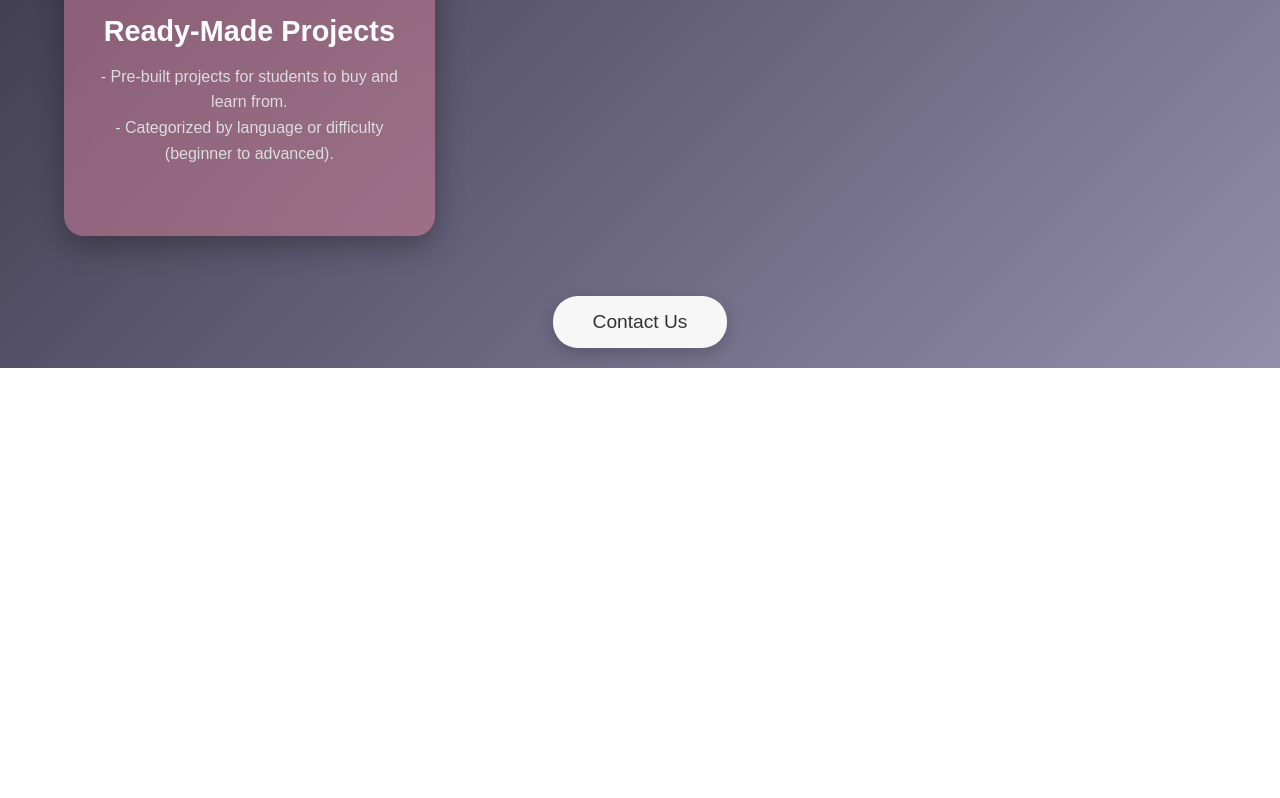
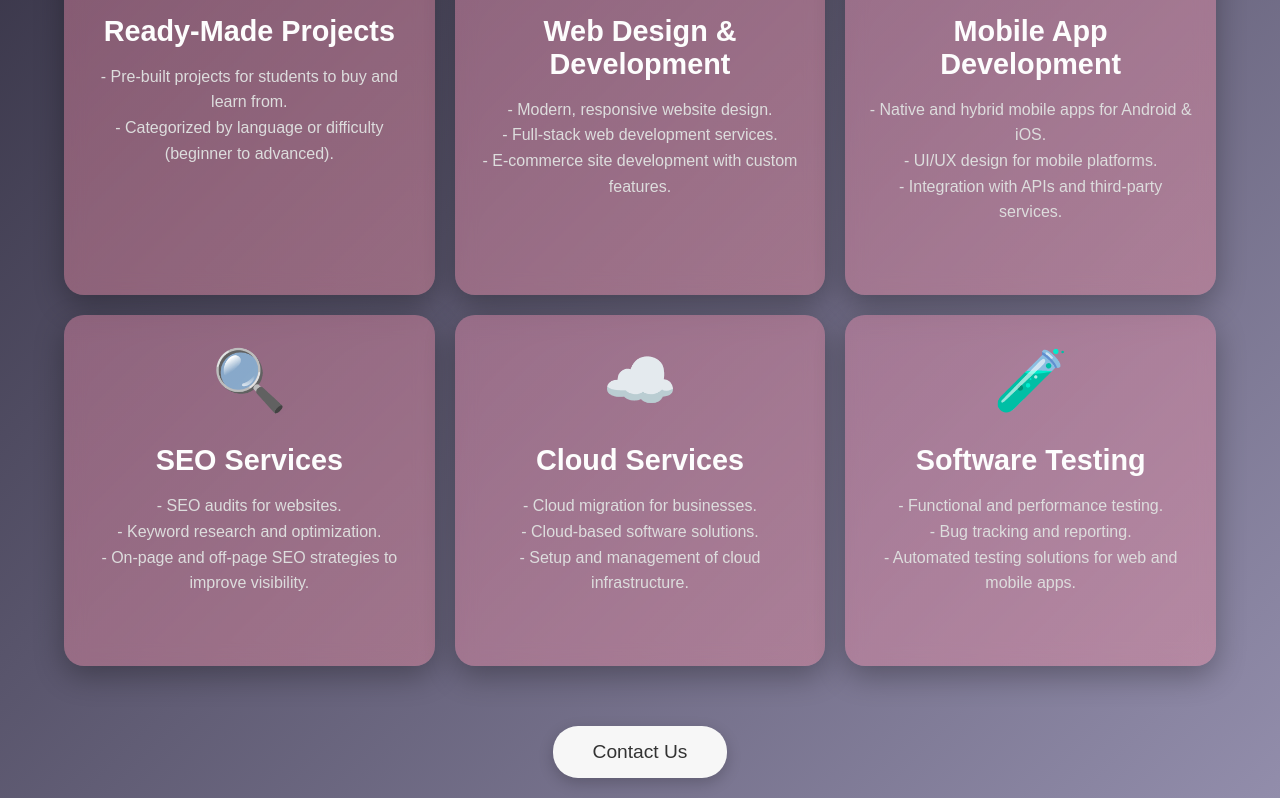
Before and after one commit to PraveenHallur123/Services, a plain HTML site: page index.html in a window 1280 px wide. Shown: the part 734-1532 px from the top of the page. Before the commit the page ends 1102 px from the top, so only its background shows below. Drawn offline with Linux system fonts and the light colour scheme.

Commit message:
Update index.html

```diff
--- a/index.html
+++ b/index.html
@@ -197,6 +197,61 @@
         - Categorized by language or difficulty (beginner to advanced).
       </p>
     </div>
+
+    <!-- Web Design & Development -->
+    <div class="service-card">
+      <div class="icon">🌐</div>
+      <h3 class="service-title">Web Design & Development</h3>
+      <p class="service-description">
+        - Modern, responsive website design.<br>
+        - Full-stack web development services.<br>
+        - E-commerce site development with custom features.
+      </p>
+    </div>
+
+    <!-- Mobile App Development -->
+    <div class="service-card">
+      <div class="icon">📱</div>
+      <h3 class="service-title">Mobile App Development</h3>
+      <p class="service-description">
+        - Native and hybrid mobile apps for Android & iOS.<br>
+        - UI/UX design for mobile platforms.<br>
+        - Integration with APIs and third-party services.
+      </p>
+    </div>
+
+    <!-- SEO Services -->
+    <div class="service-card">
+      <div class="icon">🔍</div>
+      <h3 class="service-title">SEO Services</h3>
+      <p class="service-description">
+        - SEO audits for websites.<br>
+        - Keyword research and optimization.<br>
+        - On-page and off-page SEO strategies to improve visibility.
+      </p>
+    </div>
+
+    <!-- Cloud Services -->
+    <div class="service-card">
+      <div class="icon">☁️</div>
+      <h3 class="service-title">Cloud Services</h3>
+      <p class="service-description">
+        - Cloud migration for businesses.<br>
+        - Cloud-based software solutions.<br>
+        - Setup and management of cloud infrastructure.
+      </p>
+    </div>
+
+    <!-- Software Testing -->
+    <div class="service-card">
+      <div class="icon">🧪</div>
+      <h3 class="service-title">Software Testing</h3>
+      <p class="service-description">
+        - Functional and performance testing.<br>
+        - Bug tracking and reporting.<br>
+        - Automated testing solutions for web and mobile apps.
+      </p>
+    </div>
   </div>
 
   <button class="contact-button" onclick="contactUs()">Contact Us</button>
@@ -204,7 +259,7 @@
   <script>
     // JavaScript for the Contact Button
     function contactUs() {
-      alert("Thank you for your interest! Reach out to us at: https://miniprojectbytes.blogspot.com/");
+      alert("Thank you for your interest! Reach out to us at: contact@yourwebsite.com");
     }
   </script>
 </body>
```
